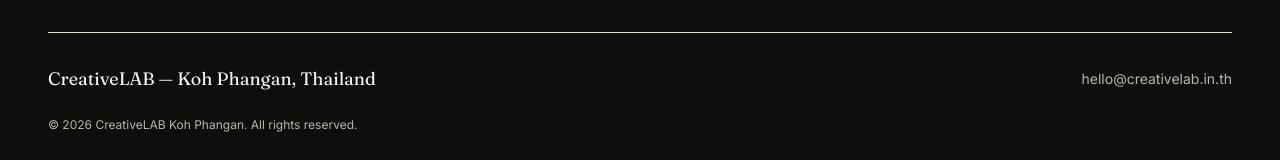
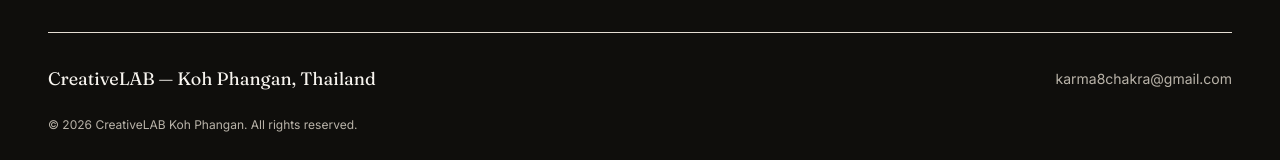
Before and after one commit to DrAndromeda/CreativeLAB.in.th, a Next.js app: page /CreativeLAB.in.th/en/advertising in a window 1280 px wide. Shown: the part 5058-5218 px from the top of the page. Built offline with nearby package versions, Linux system fonts and the light colour scheme.

Commit message:
Update contact email to karma8chakra@gmail.com

```diff
--- a/src/content/site.ts
+++ b/src/content/site.ts
@@ -9,7 +9,7 @@
   location: "Koh Phangan, Thailand",
   // Contact details are not yet confirmed by the client — placeholders only,
   // tracked in NOTES.md, never rendered as if verified.
-  email: "hello@creativelab.in.th",
+  email: "karma8chakra@gmail.com",
   whatsapp: "[[VERIFY: WhatsApp business number]]",
   telegram: "[[VERIFY: Telegram bot handle]]",
   defaultLocale: "en",
```
